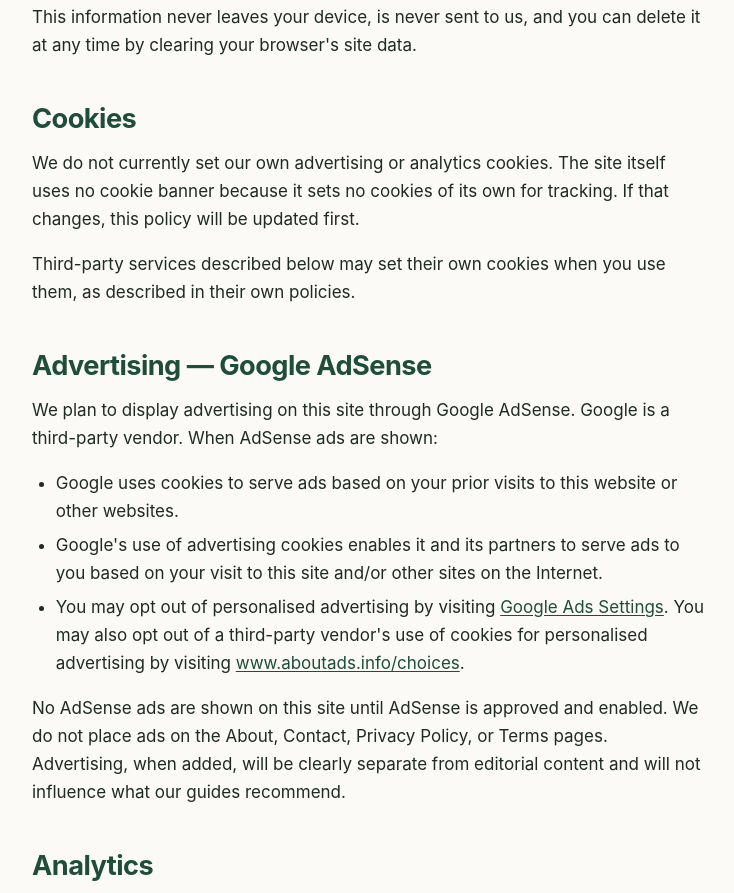
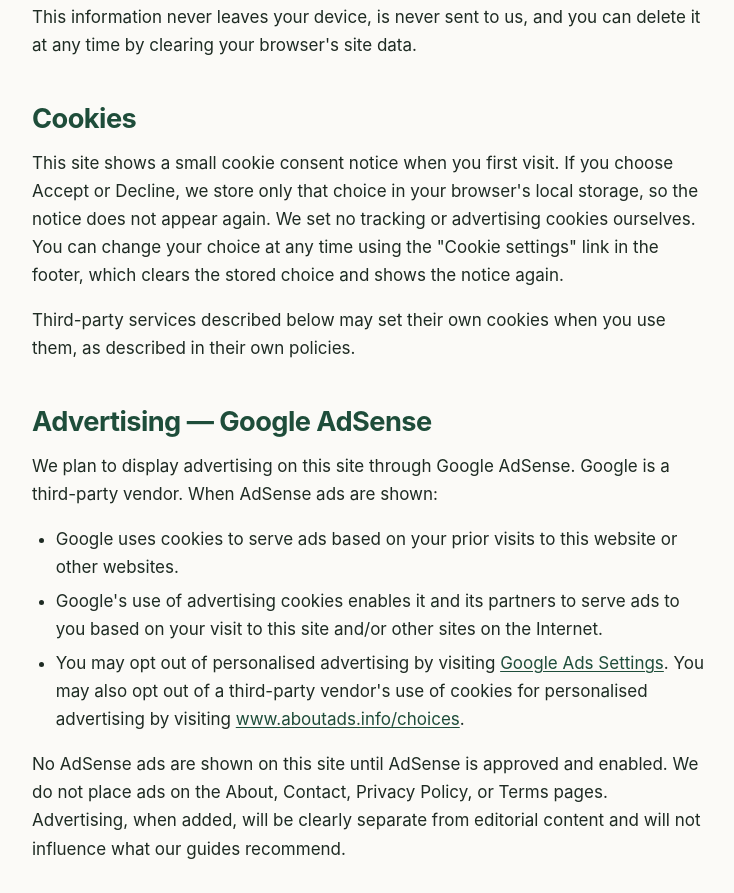
Before and after one commit to inboxtojunaid/Simply-Plant-Care, an Astro site: page /privacy-policy in a window 1280 px wide. Shown: the part 846-1739 px from the top of the page, without its empty margins (36-770 px from the left). Built offline with nearby package versions, Linux system fonts and the light colour scheme; Astro itself is replaced by a stand-in of ours.

Commit message:
Add Christmas cactus guide, tree planting cost calculator, alt text, cookie consent

```diff
--- a/src/pages/privacy-policy.astro
+++ b/src/pages/privacy-policy.astro
@@ -52,10 +52,12 @@ import BaseLayout from "../layouts/BaseLayout.astro";
     </p>
     <h2>Cookies</h2>
     <p>
-      We do not currently set our own advertising or analytics cookies.
-      The site itself uses no cookie banner because it sets no cookies of
-      its own for tracking. If that changes, this policy will be updated
-      first.
+      This site shows a small cookie consent notice when you first visit.
+      If you choose Accept or Decline, we store only that choice in your
+      browser's local storage, so the notice does not appear again. We set
+      no tracking or advertising cookies ourselves. You can change your
+      choice at any time using the "Cookie settings" link in the footer,
+      which clears the stored choice and shows the notice again.
     </p>
     <p>
       Third-party services described below may set their own cookies when
```
